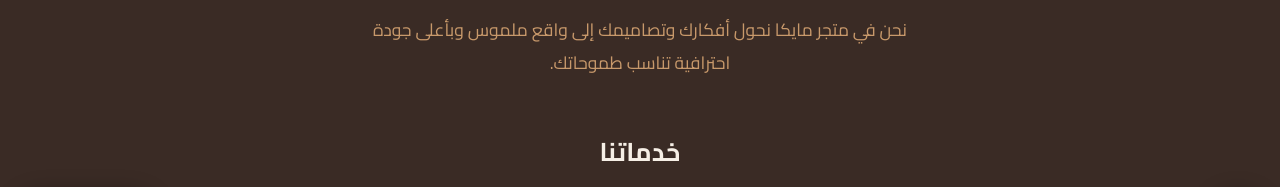
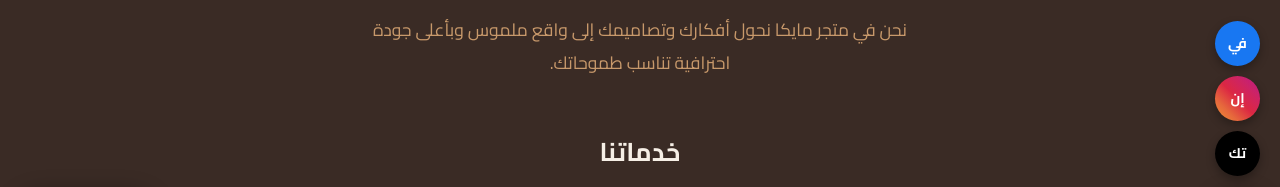
Before and after one commit to mohamedfekryslema50/-2011, a plain HTML site: page store.html in a window 1280 px wide. Shown: the part 544-731 px from the top of the page. Drawn offline with Linux system fonts and the light colour scheme; no server answers.

Commit message:
Update store.html

```diff
--- a/store.html
+++ b/store.html
@@ -9,6 +9,38 @@
   <link rel="preconnect" href="https://fonts.gstatic.com" crossorigin>
   <link href="https://fonts.googleapis.com/css2?family=Cairo:wght@400;600;700;800&display=swap" rel="stylesheet">
   <link rel="stylesheet" href="style.css">
+  <style>
+    /* تنسيق الأيقونات العائمة بجانب الواتساب */
+    .floating-socials {
+      position: fixed;
+      bottom: 80px;
+      right: 20px;
+      display: flex;
+      flex-direction: column;
+      gap: 10px;
+      z-index: 999;
+    }
+    .floating-social-btn {
+      width: 45px;
+      height: 45px;
+      border-radius: 50%;
+      display: flex;
+      align-items: center;
+      justify-content: center;
+      color: #fff;
+      text-decoration: none;
+      box-shadow: 0 4px 10px rgba(0,0,0,0.3);
+      transition: transform 0.2s;
+      font-weight: bold;
+      font-size: 14px;
+    }
+    .floating-social-btn:hover {
+      transform: scale(1.1);
+    }
+    .fb-bg { background-color: #1877f2; }
+    .insta-bg { background: linear-gradient(45deg, #f09433, #e6683c, #dc2743, #cc2366, #bc1888); }
+    .tiktok-bg { background-color: #000000; }
+  </style>
 </head>
 <body class="store-body" data-page="store">
 
@@ -56,14 +88,14 @@
     <h2 class="section-title">تواصل معنا</h2>
     <p>للطلب أو الاستفسار راسلنا على واتساب</p>
     <a class="btn-outline" href="https://wa.me/201025386551" target="_blank" rel="noopener">راسلنا على واتساب</a>
+  </section>
 
-    <!-- روابط وسائل التواصل الاجتماعي المضافة -->
-    <div class="social-links" style="margin-top: 20px; display: flex; gap: 15px; justify-content: center; flex-wrap: wrap;">
-      <a href="https://www.facebook.com/share/1CrMGDjxjQ/" target="_blank" rel="noopener" style="color: #fff; text-decoration: none; padding: 8px 15px; background: #1877f2; border-radius: 5px; font-weight: 600;">فيسبوك</a>
-      <a href="https://www.instagram.com/mayka_store2011?utm_source=qr&stkn=MXAxNjYzZnVsb2Nqaw==" target="_blank" rel="noopener" style="color: #fff; text-decoration: none; padding: 8px 15px; background: #e4405f; border-radius: 5px; font-weight: 600;">إنستغرام</a>
-      <a href="https://www.tiktok.com/@mohammedra80?_r=1&_t=ZS-99x5mWDe7KH" target="_blank" rel="noopener" style="color: #fff; text-decoration: none; padding: 8px 15px; background: #000000; border-radius: 5px; font-weight: 600;">تيك توك</a>
-    </div>
-  </section>
+  <!-- الأيقونات العائمة لوسائل التواصل الاجتماعي بجانب الواتساب -->
+  <div class="floating-socials">
+    <a href="https://www.facebook.com/share/1CrMGDjxjQ/" target="_blank" rel="noopener" class="floating-social-btn fb-bg" title="فيسبوك">في</a>
+    <a href="https://www.instagram.com/mayka_store2011?utm_source=qr&stkn=MXAxNjYzZnVsb2Nqaw==" target="_blank" rel="noopener" class="floating-social-btn insta-bg" title="إنستغرام">إن</a>
+    <a href="https://www.tiktok.com/@mohammedra80?_r=1&_t=ZS-99x5mWDe7KH" target="_blank" rel="noopener" class="floating-social-btn tiktok-bg" title="تيك توك">تك</a>
+  </div>
 
   <!-- زر السلة العائم -->
   <button type="button" class="cart-fab" onclick="toggleCartModal()" aria-label="فتح السلة">
```
